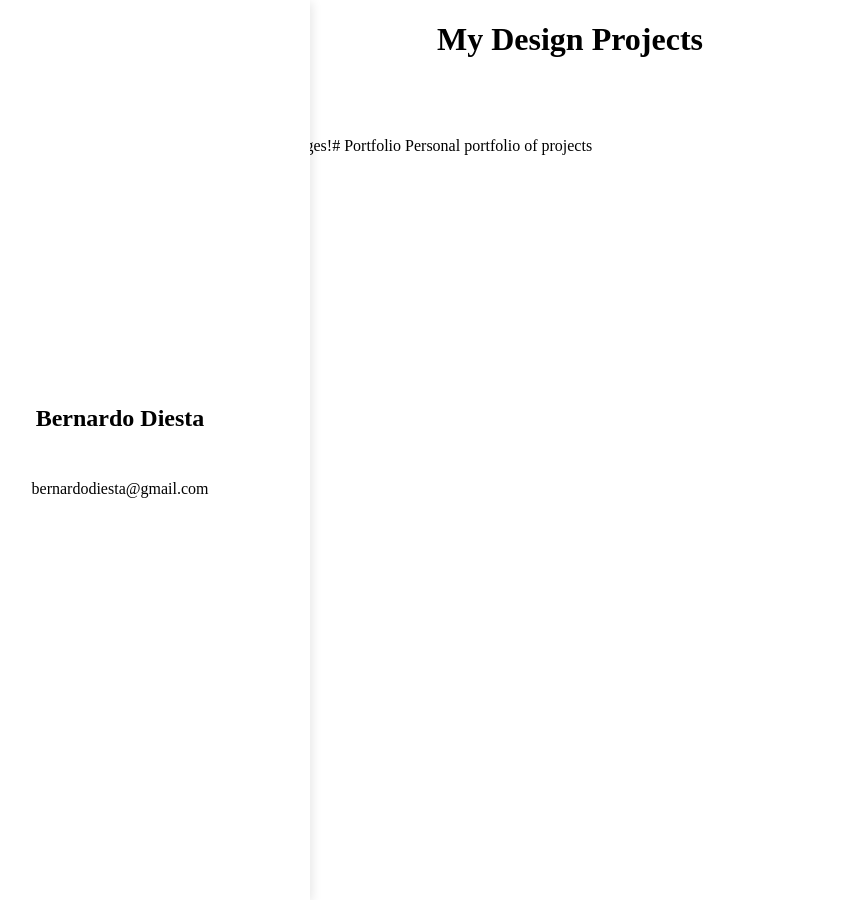
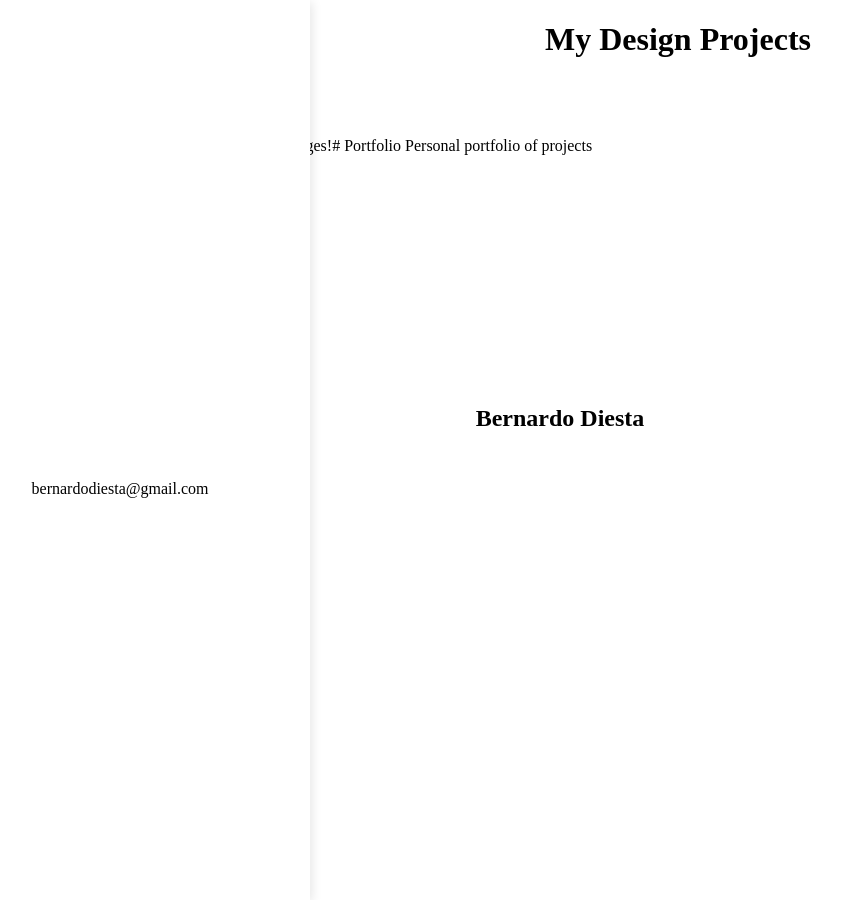
Before and after one commit to BernardoDiestaJr/Portfolio, a Jekyll site: the page built from index.md, in a window 1280 px wide. Shown: the whole page, without its empty margins (70-912 px from the left). Built offline with Jekyll 4.4.1, drawn with Linux system fonts in a browser that asks for light colours.

Commit message:
Update default.html

```diff
--- a/_layouts/default.html
+++ b/_layouts/default.html
@@ -16,6 +16,9 @@
         h1 {
             text-align: center;
             margin-bottom: 2rem;
+            position: relative;
+            width: 600px;
+            left: 440px;
         }
 
 </style>
```
